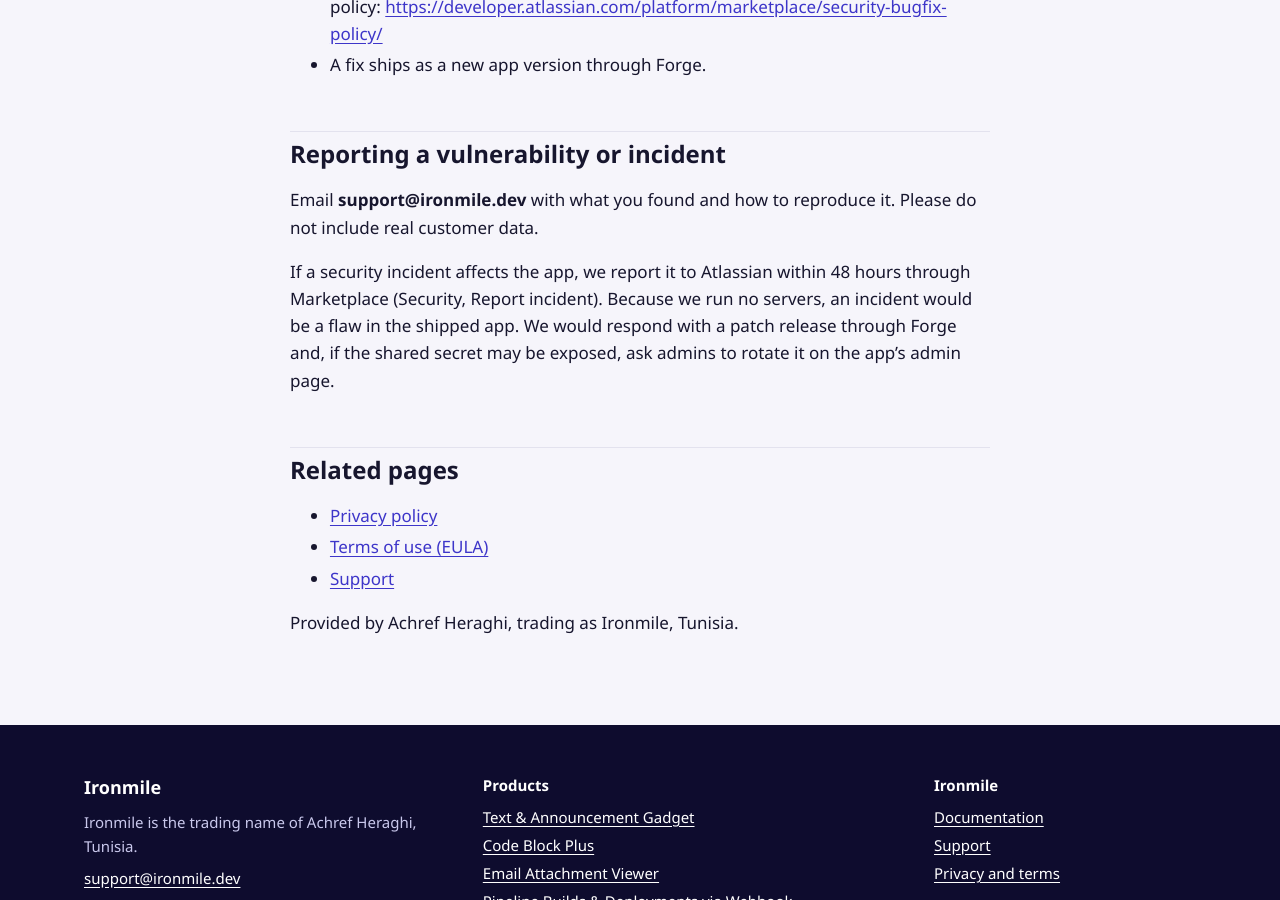
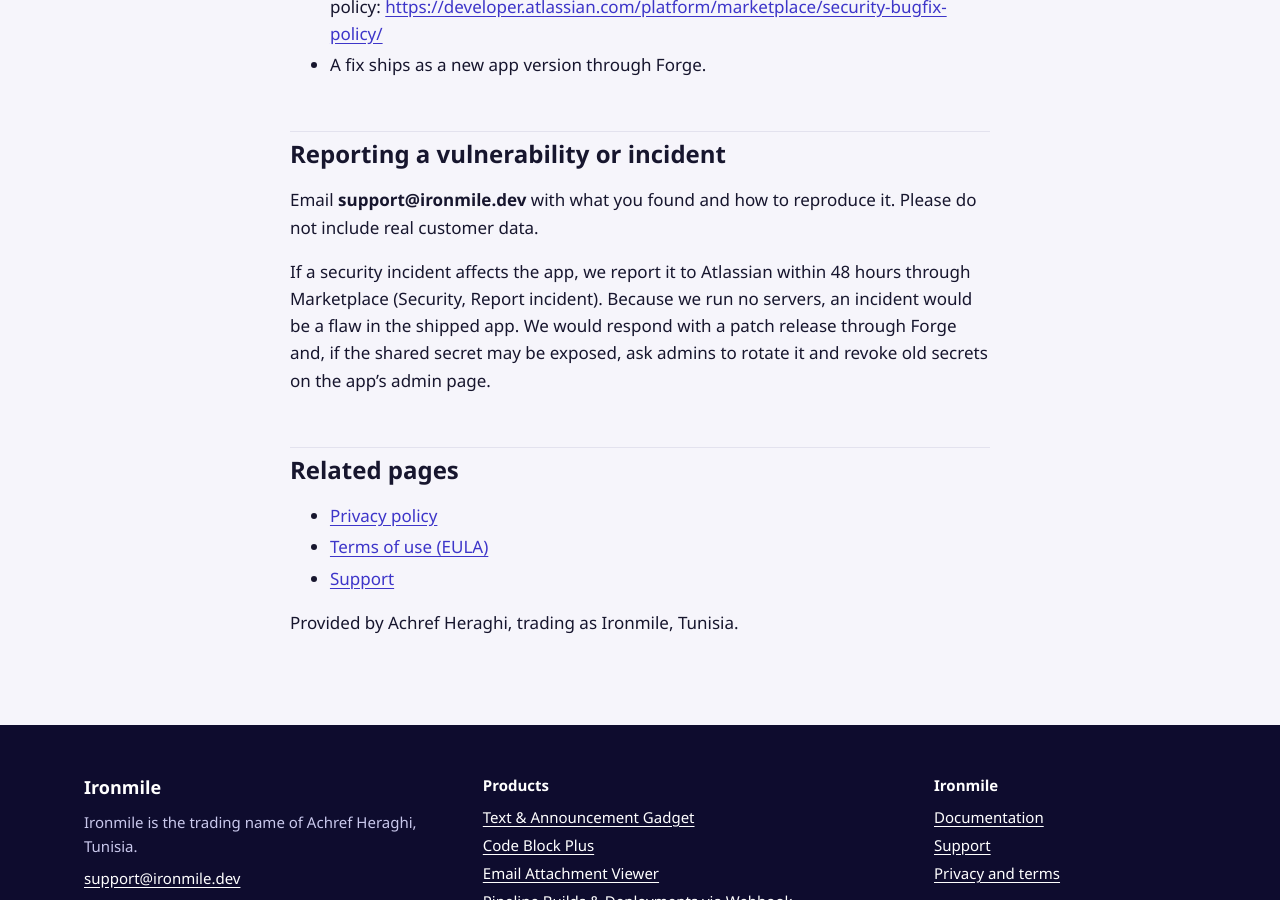
Before and after one commit to achrefheraghi/ironmile-site, a Jekyll site: the page built from azure-builds/security.md, in a window 1280 px wide and 900 px high, scrolled down 2119 px. Built offline with Jekyll 4.4.1, drawn with Linux system fonts in a browser that asks for light colours.

Commit message:
azure-builds security: rotate and revoke old secrets on exposure
Co-Authored-By: Claude Opus 5.5 <noreply@anthropic.com>

```diff
--- a/azure-builds/security.md
+++ b/azure-builds/security.md
@@ -40,7 +40,7 @@ The app is built and maintained by one person, Achref Heraghi, trading as Ironmi
 
 Email **support@ironmile.dev** with what you found and how to reproduce it. Please do not include real customer data.
 
-If a security incident affects the app, we report it to Atlassian within 48 hours through Marketplace (Security, Report incident). Because we run no servers, an incident would be a flaw in the shipped app. We would respond with a patch release through Forge and, if the shared secret may be exposed, ask admins to rotate it on the app's admin page.
+If a security incident affects the app, we report it to Atlassian within 48 hours through Marketplace (Security, Report incident). Because we run no servers, an incident would be a flaw in the shipped app. We would respond with a patch release through Forge and, if the shared secret may be exposed, ask admins to rotate it and revoke old secrets on the app's admin page.
 
 ## Related pages
 
```
